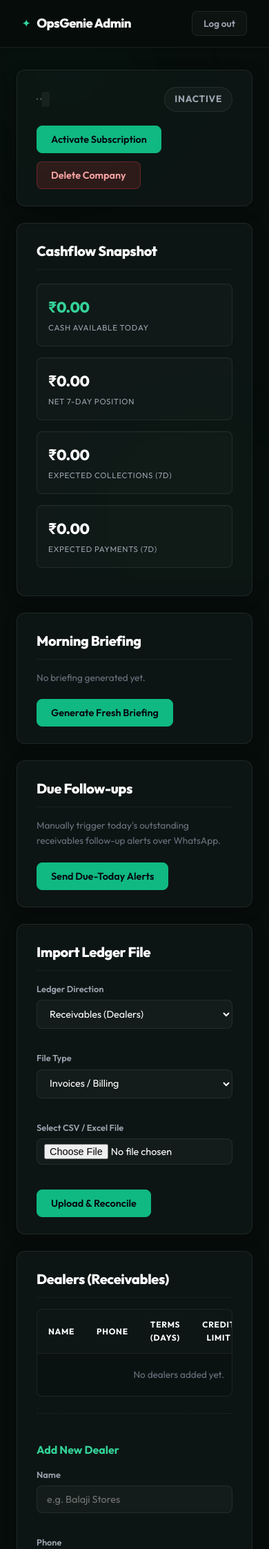
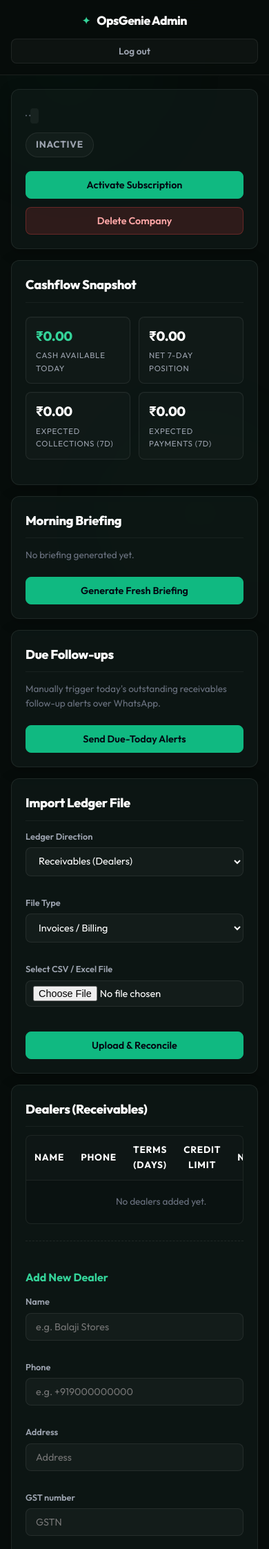
Before and after one commit to CrypticRevenger/OpsGenie-1, a FastAPI app: template app/templates/dashboard/company_detail.html in a window 390 px wide. Shown: the top 2245 px of the page at 69% size. Run offline with FastAPI, Linux system fonts and the light colour scheme; the template is opened without the code that fills it, so the values that code supplies are empty; parts of the project's set-up code (start-up, migrations or seed data) failed here and were passed over.

Commit message:
style: add media queries for mobile responsiveness to dashboard

```diff
--- a/app/static/css/dashboard.css
+++ b/app/static/css/dashboard.css
@@ -446,3 +446,114 @@ details.edit-row .form-grid {
   padding: 12px;
   font-weight: 700;
 }
+
+/* ==========================================
+   Responsive Design & Mobile Optimization
+   ========================================== */
+
+@media (max-width: 768px) {
+  .topbar {
+    padding: 16px 20px;
+  }
+
+  .wrap {
+    padding: 20px 16px;
+  }
+
+  .card {
+    padding: 20px;
+    margin-bottom: 16px;
+  }
+
+  .card h2 {
+    font-size: 1.15rem;
+    margin-bottom: 12px;
+  }
+
+  .stat-row {
+    grid-template-columns: repeat(auto-fit, minmax(140px, 1fr));
+    gap: 12px;
+  }
+
+  .stat {
+    padding: 12px 14px;
+  }
+
+  .stat .value {
+    font-size: 1.2rem;
+  }
+
+  th, td {
+    padding: 10px 12px;
+    font-size: 0.85rem;
+  }
+}
+
+@media (max-width: 600px) {
+  .topbar {
+    flex-direction: column !important;
+    gap: 12px !important;
+    text-align: center;
+    padding: 16px !important;
+  }
+
+  .topbar .brand {
+    font-size: 1.1rem;
+  }
+
+  .topbar form {
+    width: 100%;
+  }
+
+  .topbar button {
+    width: 100%;
+    text-align: center;
+  }
+
+  /* Stack main rows and container actions on mobile */
+  .card > .row,
+  .card .row,
+  .wrap > .row,
+  .row {
+    flex-direction: column !important;
+    align-items: stretch !important;
+    gap: 12px !important;
+  }
+
+  /* Don't align badge to stretch when stacking */
+  .badge {
+    align-self: flex-start;
+  }
+
+  /* Make forms and action buttons occupy full container width */
+  .inline-form,
+  .inline-form button,
+  .btn,
+  button {
+    width: 100% !important;
+    display: flex !important;
+    justify-content: center !important;
+    text-align: center;
+  }
+
+  .form-grid {
+    grid-template-columns: 1fr !important;
+    gap: 12px !important;
+  }
+
+  details.edit-row .form-grid {
+    padding: 12px;
+  }
+}
+
+@media (max-width: 400px) {
+  .login-card {
+    padding: 24px 20px;
+    margin: 12px;
+  }
+
+  .login-card h1 {
+    font-size: 1.3rem;
+    margin-bottom: 20px;
+  }
+}
```
